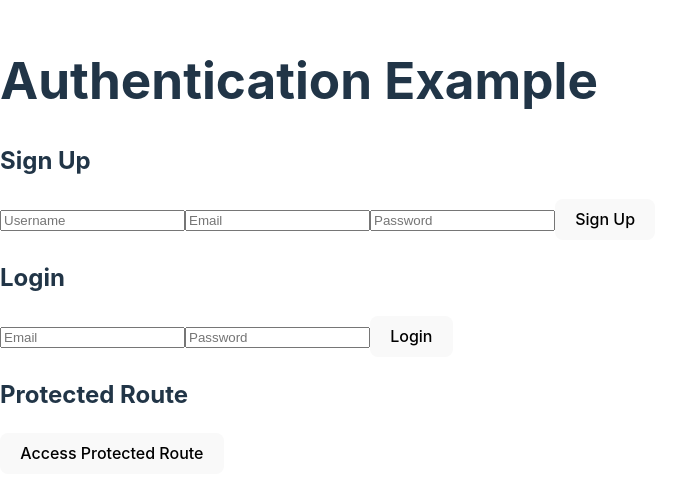
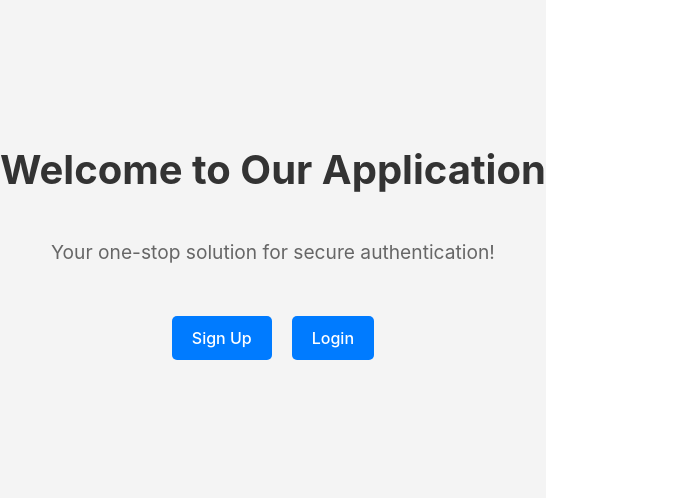
Before and after one commit to Rafael-Kauati/poller, a React (Vite) app in the folder frontend/: page / in a window 1280 px wide. Shown: the part 154-652 px from the top of the page, without its empty margins (0-698 px from the left). Built offline with nearby package versions, Linux system fonts and the light colour scheme.

Commit message:
Front page, sing in page and log in

```diff
--- a/frontend/package.json
+++ b/frontend/package.json
@@ -10,9 +10,10 @@
     "preview": "vite preview"
   },
   "dependencies": {
-    "axios": "^1.7.3",
+    "axios": "^1.3.1",
     "react": "^18.3.1",
-    "react-dom": "^18.3.1"
+    "react-dom": "^18.3.1",
+    "react-router-dom": "^6.26.0"
   },
   "devDependencies": {
     "@eslint/js": "^9.8.0",
--- a/frontend/src/App.tsx
+++ b/frontend/src/App.tsx
@@ -1,16 +1,22 @@
 import React from 'react';
-import Login from './components/Login.tsx';
-import Protected from './components/Protected.tsx';
-import SignUp from './components/SignUp.tsx';
+import { BrowserRouter as Router, Route, Routes } from 'react-router-dom';
+import Welcome from './components/Welcome/Welcome';
+import Login from './components/Login/Login';
+import SignUp from './components/Singin/SignUp';
+import Protected from './components/Protected';
 
 const App: React.FC = () => {
   return (
-    <div className="App">
-      <h1>Authentication Example</h1>
-      <SignUp />
-      <Login />
-      <Protected />
-    </div>
+    <Router>
+      <div className="App">
+        <Routes>
+          <Route path="/" element={<Welcome />} />
+          <Route path="/register" element={<SignUp />} />
+          <Route path="/login" element={<Login />} />
+          <Route path="/protected" element={<Protected />} />
+        </Routes>
+      </div>
+    </Router>
   );
 };
 
--- /dev/null
+++ b/frontend/src/components/Login/Login.css
@@ -0,0 +1,36 @@
+/* Add this file in the same directory as Login.tsx */
+.login-container {
+    max-width: 400px;
+    margin: auto;
+    padding: 20px;
+    border-radius: 8px;
+    background-color: #fff;
+    box-shadow: 0 0 10px rgba(0, 0, 0, 0.1);
+  }
+
+  .login-container h2 {
+    margin-bottom: 20px;
+  }
+
+  .login-container input {
+    width: 100%;
+    padding: 10px;
+    margin-bottom: 10px;
+    border: 1px solid #ddd;
+    border-radius: 4px;
+  }
+
+  .login-container button {
+    width: 100%;
+    padding: 10px;
+    background-color: #007bff;
+    color: #fff;
+    border: none;
+    border-radius: 4px;
+    cursor: pointer;
+    font-size: 1rem;
+  }
+
+  .login-container button:hover {
+    background-color: #0056b3;
+  }
--- a/frontend/src/components/Login.tsx
+++ b/frontend/src/components/Login/Login.tsx
@@ -1,6 +1,6 @@
-// Login.tsx
 import React, { useState } from 'react';
 import axios from 'axios';
+import './Login.css'; // Import the CSS file
 
 const Login: React.FC = () => {
   const [email, setEmail] = useState<string>('');
@@ -16,17 +16,16 @@ const Login: React.FC = () => {
         password,
       });
 
-      // Store the JWT token in localStorage
       localStorage.setItem('token', response.data.token);
       setMessage('Login successful!');
-      console.log(response.data.token)
+      console.log(response.data.token);
     } catch (err) {
       setMessage('Login failed. Please check your credentials.');
     }
   };
 
   return (
-    <div>
+    <div className="login-container">
       <h2>Login</h2>
       <form onSubmit={handleLogin}>
         <input
--- a/frontend/src/components/SignUp.tsx
+++ b/frontend/src/components/Singin/SignUp.tsx
@@ -1,6 +1,6 @@
-// SignUp.tsx (TypeScript)
 import React, { useState } from 'react';
 import axios from 'axios';
+import './SingUp.css'
 
 const SignUp: React.FC = () => {
   const [username, setUsername] = useState<string>('');
@@ -23,7 +23,7 @@ const SignUp: React.FC = () => {
   };
 
   return (
-    <div>
+    <div className="signup-container">
       <h2>Sign Up</h2>
       <form onSubmit={handleSignUp}>
         <input type="text" placeholder="Username" value={username} onChange={(e) => setUsername(e.target.value)} />
--- /dev/null
+++ b/frontend/src/components/Singin/SingUp.css
@@ -0,0 +1,36 @@
+/* Add this file in the same directory as SignUp.tsx */
+.signup-container {
+    max-width: 400px;
+    margin: auto;
+    padding: 20px;
+    border-radius: 8px;
+    background-color: #fff;
+    box-shadow: 0 0 10px rgba(0, 0, 0, 0.1);
+  }
+
+  .signup-container h2 {
+    margin-bottom: 20px;
+  }
+
+  .signup-container input {
+    width: 100%;
+    padding: 10px;
+    margin-bottom: 10px;
+    border: 1px solid #ddd;
+    border-radius: 4px;
+  }
+
+  .signup-container button {
+    width: 100%;
+    padding: 10px;
+    background-color: #007bff;
+    color: #fff;
+    border: none;
+    border-radius: 4px;
+    cursor: pointer;
+    font-size: 1rem;
+  }
+
+  .signup-container button:hover {
+    background-color: #0056b3;
+  }
--- /dev/null
+++ b/frontend/src/components/Welcome/Welcome.css
@@ -0,0 +1,39 @@
+.welcome-container {
+    display: flex;
+    flex-direction: column;
+    align-items: center;
+    justify-content: center;
+    height: 100vh;
+    text-align: center;
+    background-color: #f4f4f4;
+  }
+
+  .welcome-container h1 {
+    font-size: 2.5rem;
+    color: #333;
+  }
+
+  .welcome-container p {
+    font-size: 1.2rem;
+    color: #666;
+  }
+
+  .button-container {
+    margin-top: 20px;
+  }
+
+  .button {
+    display: inline-block;
+    padding: 10px 20px;
+    margin: 10px;
+    font-size: 1rem;
+    color: #fff;
+    background-color: #007bff;
+    text-decoration: none;
+    border-radius: 5px;
+    transition: background-color 0.3s;
+  }
+
+  .button:hover {
+    background-color: #0056b3;
+  }
--- /dev/null
+++ b/frontend/src/components/Welcome/Welcome.tsx
@@ -0,0 +1,18 @@
+import React from 'react';
+import { Link } from 'react-router-dom';
+import './Welcome.css'; // Import the CSS file for styling
+
+const Welcome: React.FC = () => {
+  return (
+    <div className="welcome-container">
+      <h1>Welcome to Our Application</h1>
+      <p>Your one-stop solution for secure authentication!</p>
+      <div className="button-container">
+        <Link to="/register" className="button">Sign Up</Link>
+        <Link to="/login" className="button">Login</Link>
+      </div>
+    </div>
+  );
+};
+
+export default Welcome;
```
Also changed, not shown: 1 other file (tests, documents, lock files or other folders).
